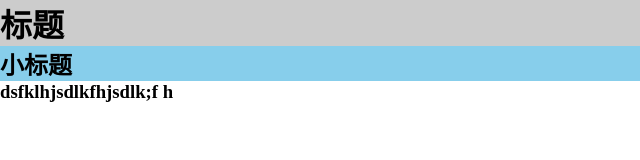
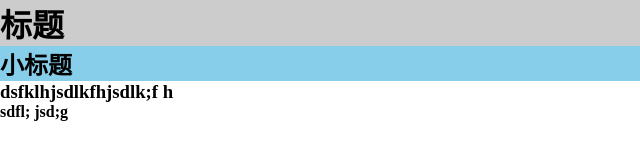
Before and after one commit to y0809/-, a plain HTML site: page index.html in a window 1280 px wide. Shown: the full height of the page, 0-640 px from the left. Drawn offline with Linux system fonts and the light colour scheme.

Commit message:
阳光很暖

```diff
--- a/index.html
+++ b/index.html
@@ -12,5 +12,6 @@
     <h1>标题</h1>
     <h2>小标题</h2>
     <h3>dsfklhjsdlkfhjsdlk;f h </h3>
+    <h4>sdfl; jsd;g </h4>
 </body>
 </html>
```
